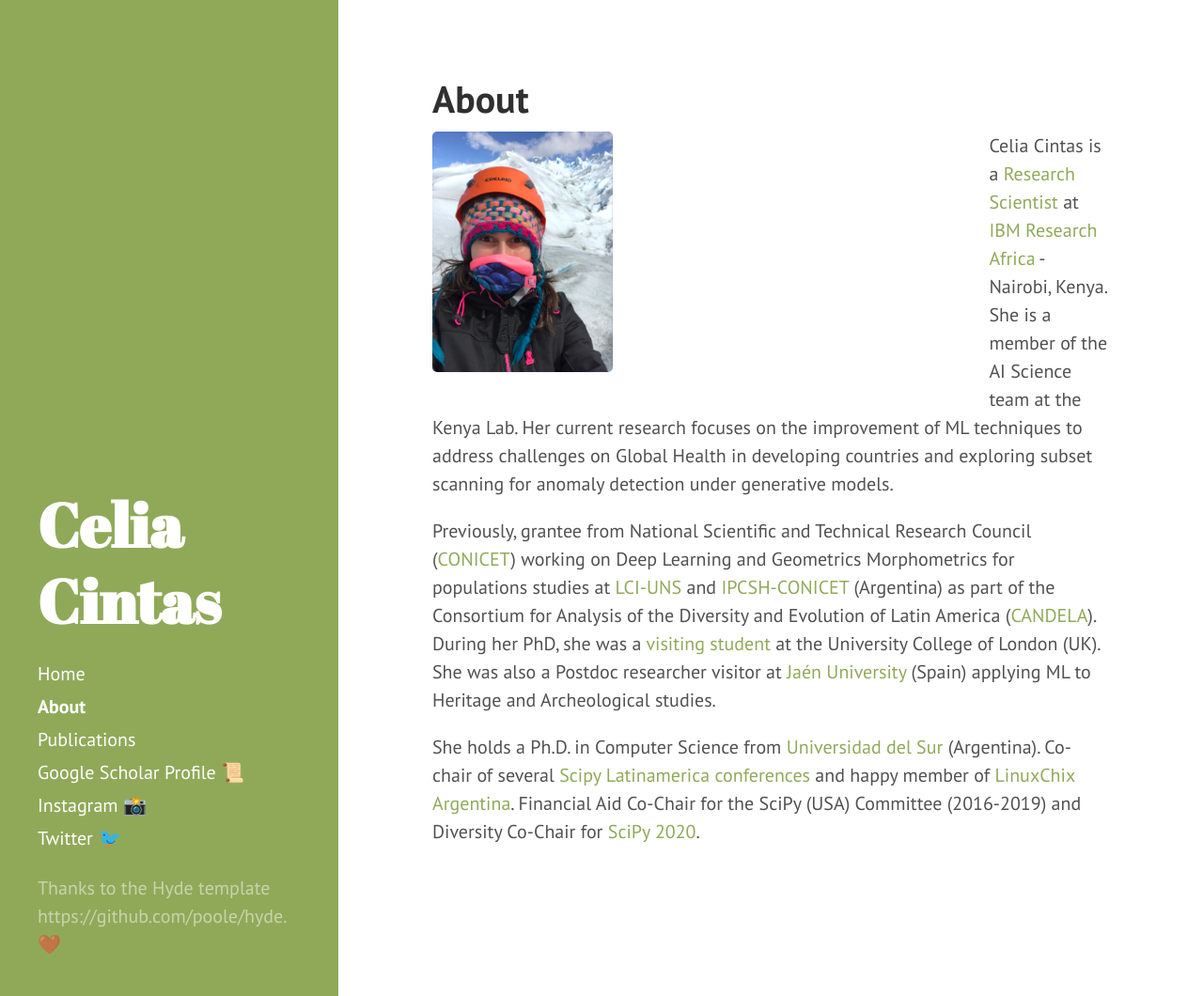
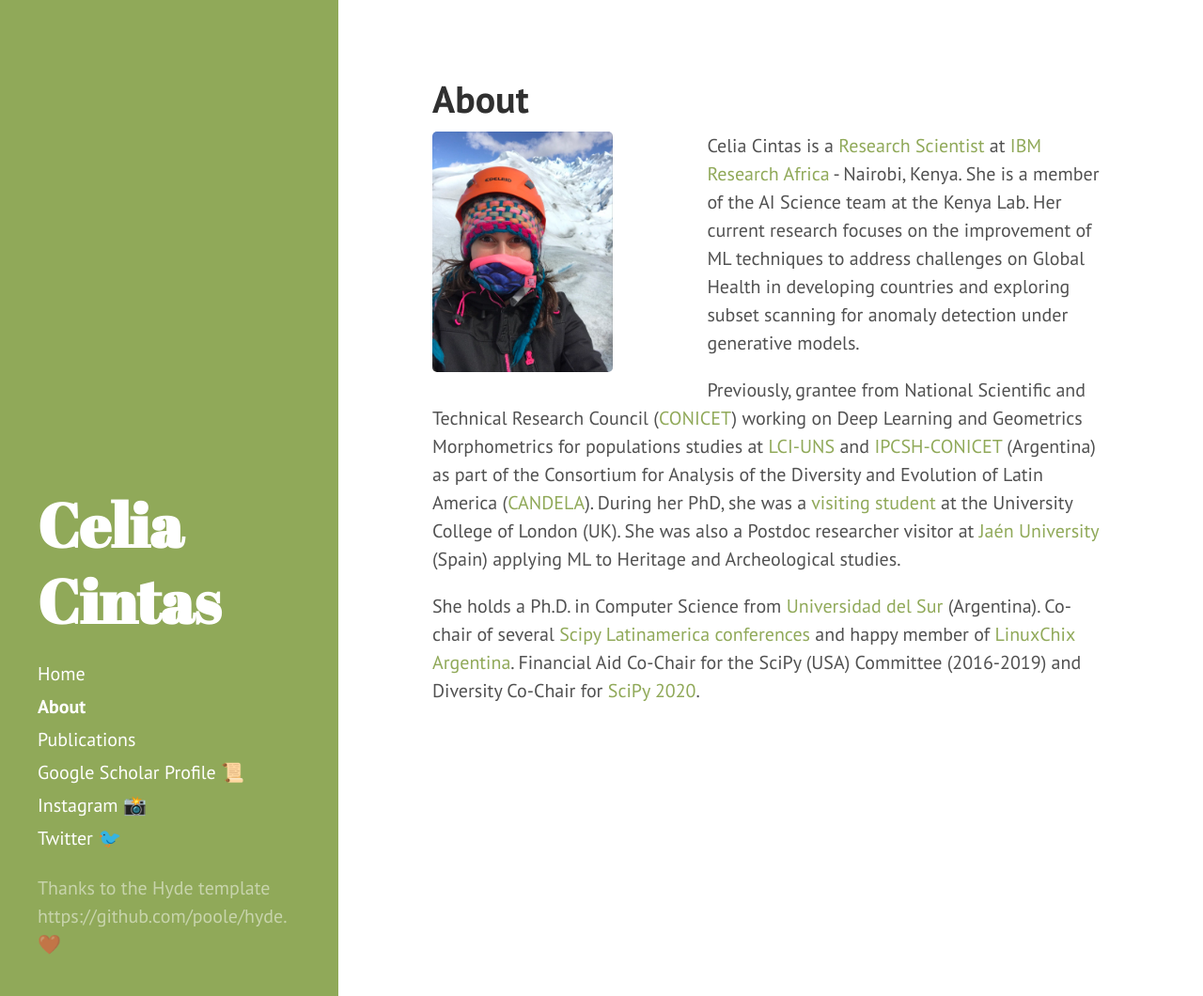
Before and after one commit to celiacintas/celiacintas.github.io, a Jekyll site: the page built from about.md, in a window 1280 px wide and 1060 px high. Shown: the whole window at 94% size. Built offline with Jekyll 4.4.1, drawn with Linux system fonts in a browser that asks for light colours.

Commit message:
Update about.md

```diff
--- a/about.md
+++ b/about.md
@@ -3,7 +3,7 @@ layout: page
 title: About
 ---
 
-![Profile Pic](/public/profile_pic.JPG){:height="256px" style="float: left; margin-right: 20em"} Celia Cintas is a [Research Scientist](https://researcher.watson.ibm.com/researcher/view.php?person=ibm-Celia.Cintas) at [IBM Research Africa](https://www.research.ibm.com/labs/africa/) - Nairobi, Kenya. She is a member of the AI Science team at the Kenya Lab. Her current research focuses on the improvement of ML techniques to address challenges on Global Health in developing countries and exploring subset scanning for anomaly detection under generative models.
+![Profile Pic](/public/profile_pic.JPG){:height="256px" style="float: left; margin-right: 5em"} Celia Cintas is a [Research Scientist](https://researcher.watson.ibm.com/researcher/view.php?person=ibm-Celia.Cintas) at [IBM Research Africa](https://www.research.ibm.com/labs/africa/) - Nairobi, Kenya. She is a member of the AI Science team at the Kenya Lab. Her current research focuses on the improvement of ML techniques to address challenges on Global Health in developing countries and exploring subset scanning for anomaly detection under generative models.
 
 Previously, grantee from National Scientific and Technical Research Council ([CONICET](https://www.conicet.gov.ar/?lan=en)) working on Deep Learning and Geometrics Morphometrics for populations studies at [LCI-UNS](https://imaglabs.org/) and [IPCSH-CONICET](https://ipcsh.conicet.gov.ar/) (Argentina) as part of the Consortium for Analysis of the Diversity and Evolution of Latin America ([CANDELA](https://www.ucl.ac.uk/biosciences/departments/genetics-evolution-and-environment/candela/)).  During her PhD, she was a [visiting student](https://www.ucl.ac.uk/biosciences/subject-specific-taught-modules/human-population-genetics/people) at the University College of London (UK). She was also a Postdoc researcher visitor at [Jaén University](https://www.ujaen.es/en) (Spain) applying ML to Heritage and Archeological studies.
 
```
